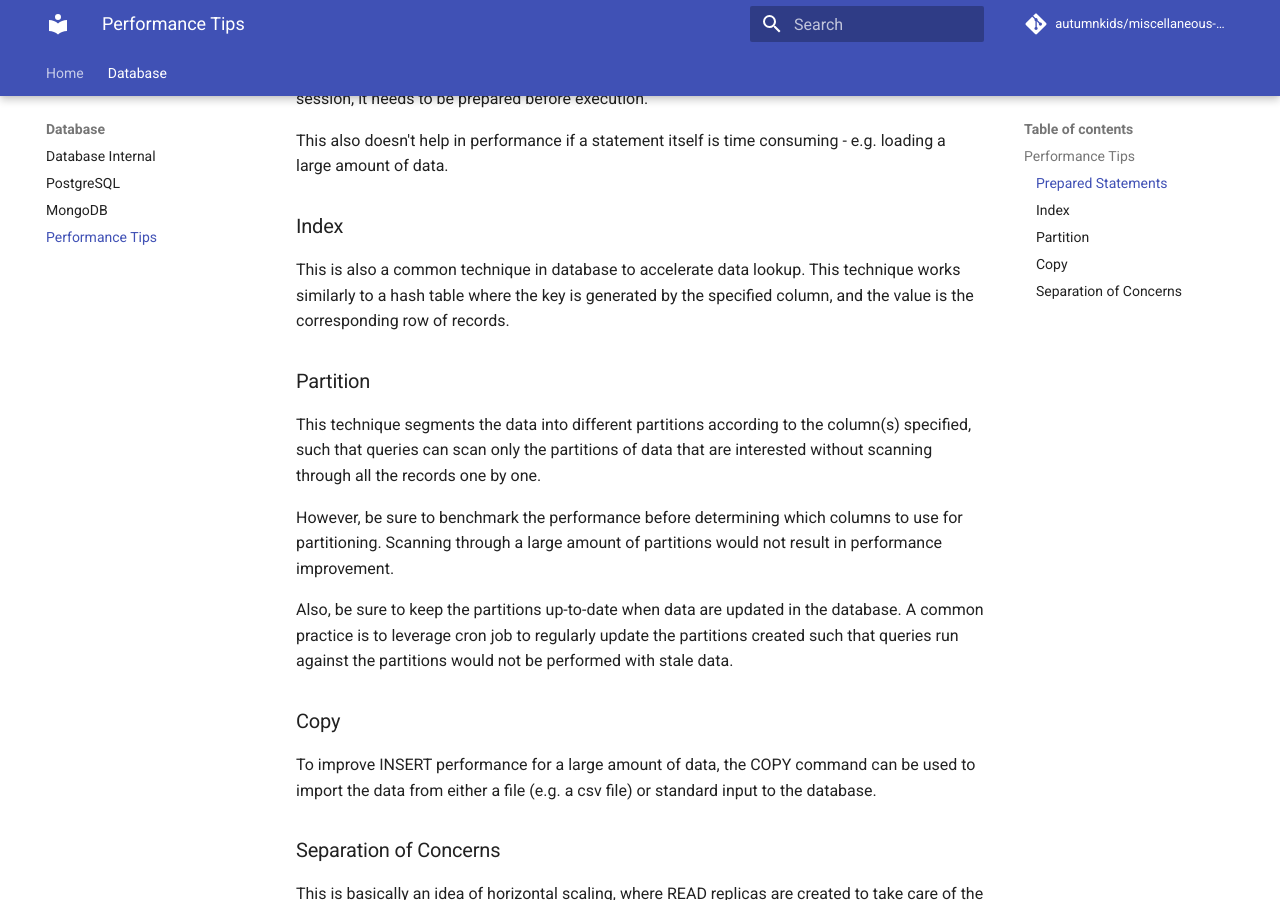
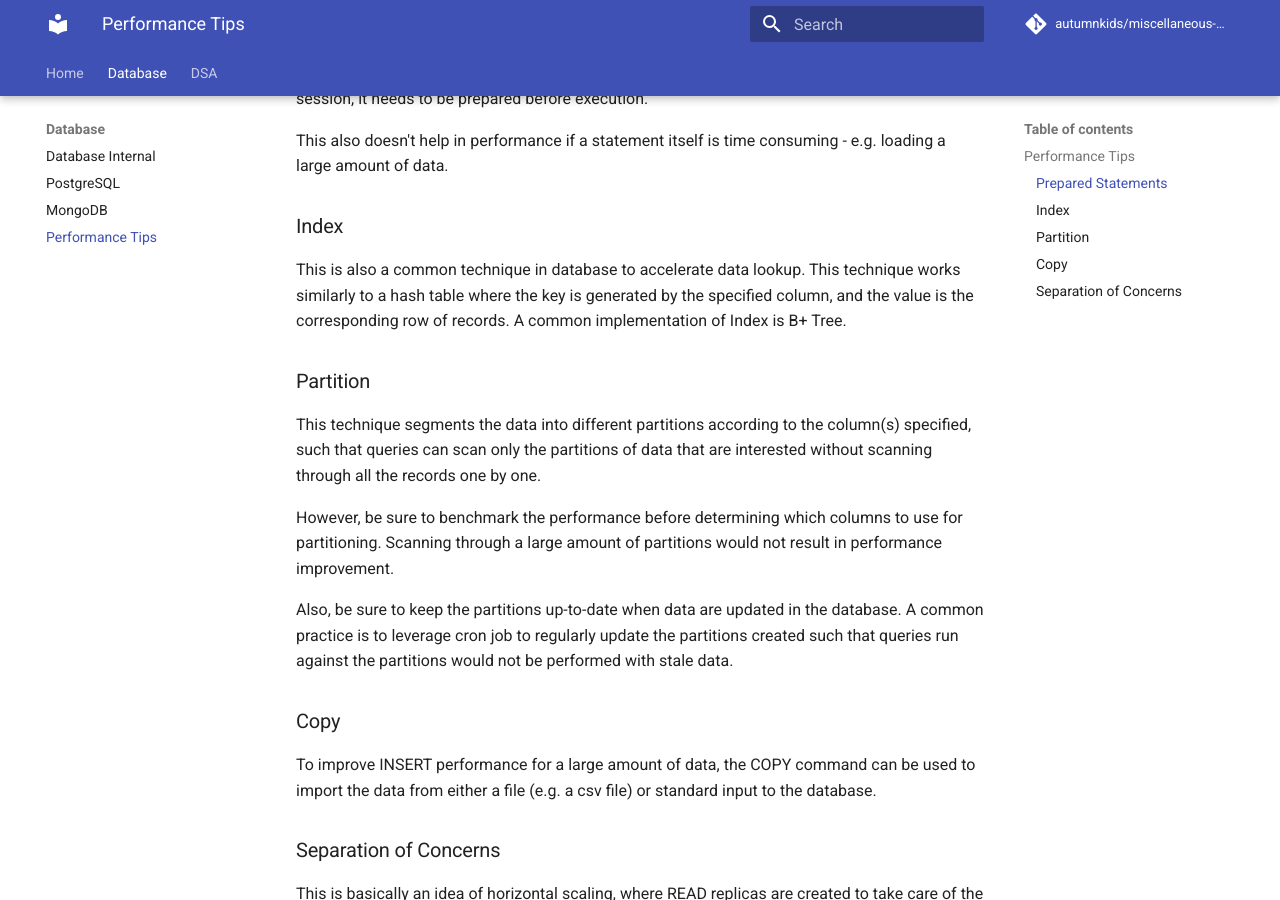
Before and after one commit to autumnkids/miscellaneous-study-notes, an MkDocs documentation site: the page built from docs/database/performance-tips.md, in a window 1280 px wide and 900 px high, scrolled down 480 px. Built offline with MkDocs 1.6.1 and Material for MkDocs 9.7.7, drawn with Linux system fonts in a browser that asks for light colours; comment, search, counter and statistics services are not loaded.

Commit message:
Add more notes

```diff
--- a/docs/database/performance-tips.md
+++ b/docs/database/performance-tips.md
@@ -12,7 +12,7 @@ This also doesn't help in performance if a statement itself is time consuming -
 
 ### Index
 
-This is also a common technique in database to accelerate data lookup. This technique works similarly to a hash table where the key is generated by the specified column, and the value is the corresponding row of records.
+This is also a common technique in database to accelerate data lookup. This technique works similarly to a hash table where the key is generated by the specified column, and the value is the corresponding row of records. A common implementation of Index is B+ Tree.
 
 ### Partition
 
--- a/mkdocs.yml
+++ b/mkdocs.yml
@@ -8,6 +8,8 @@ nav:
     - PostgreSQL: database/postgresql.md
     - MongoDB: database/mongodb.md
     - Performance Tips: database/performance-tips.md
+  - DSA:
+    - B Tree: dsa/b-tree.md
 theme:
   name: material
   features:
```
Also changed, not shown: docs/database/mongodb.md (+5 -0 lines), docs/dsa/b-tree.md (added, +5 -0 lines).
